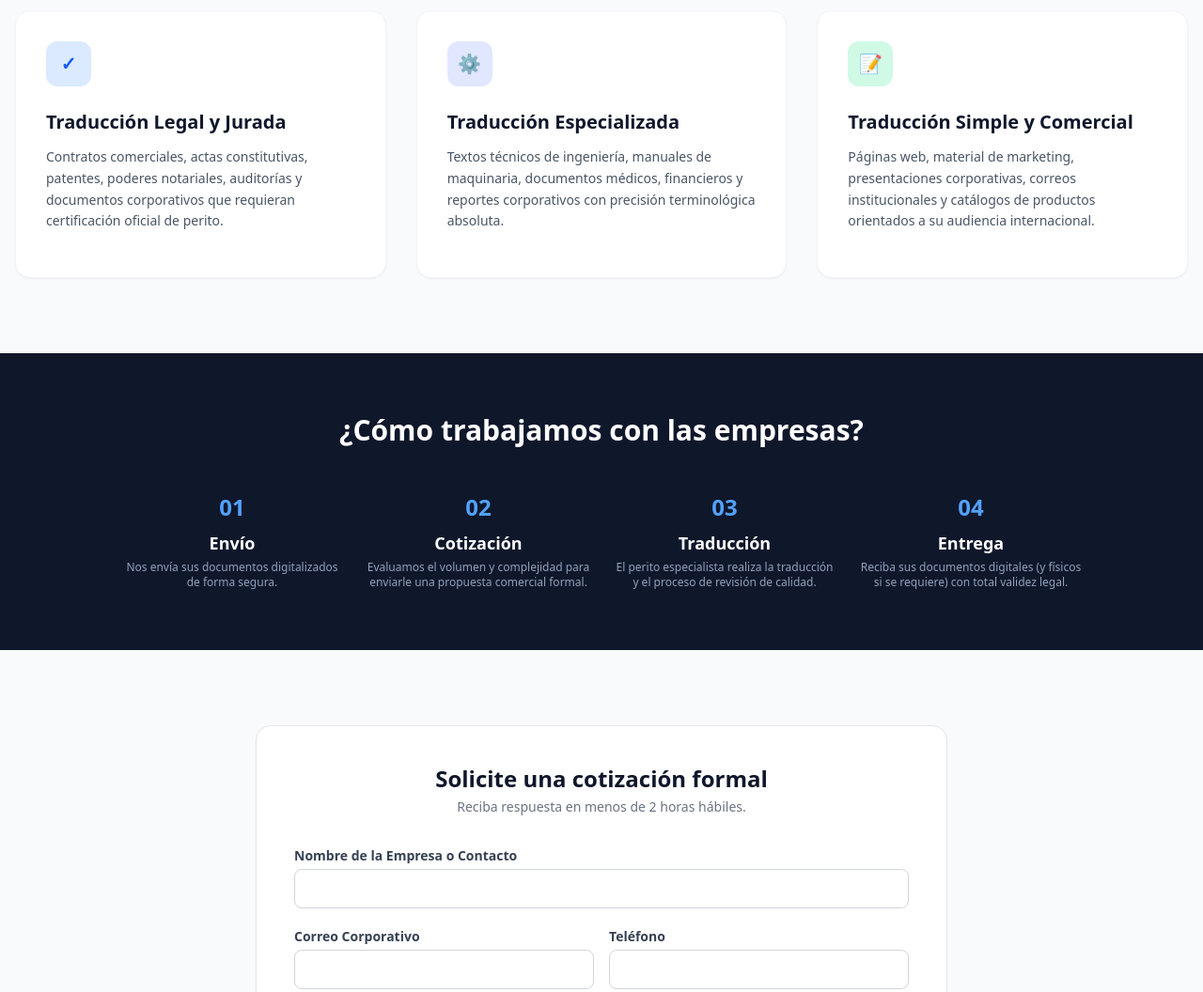
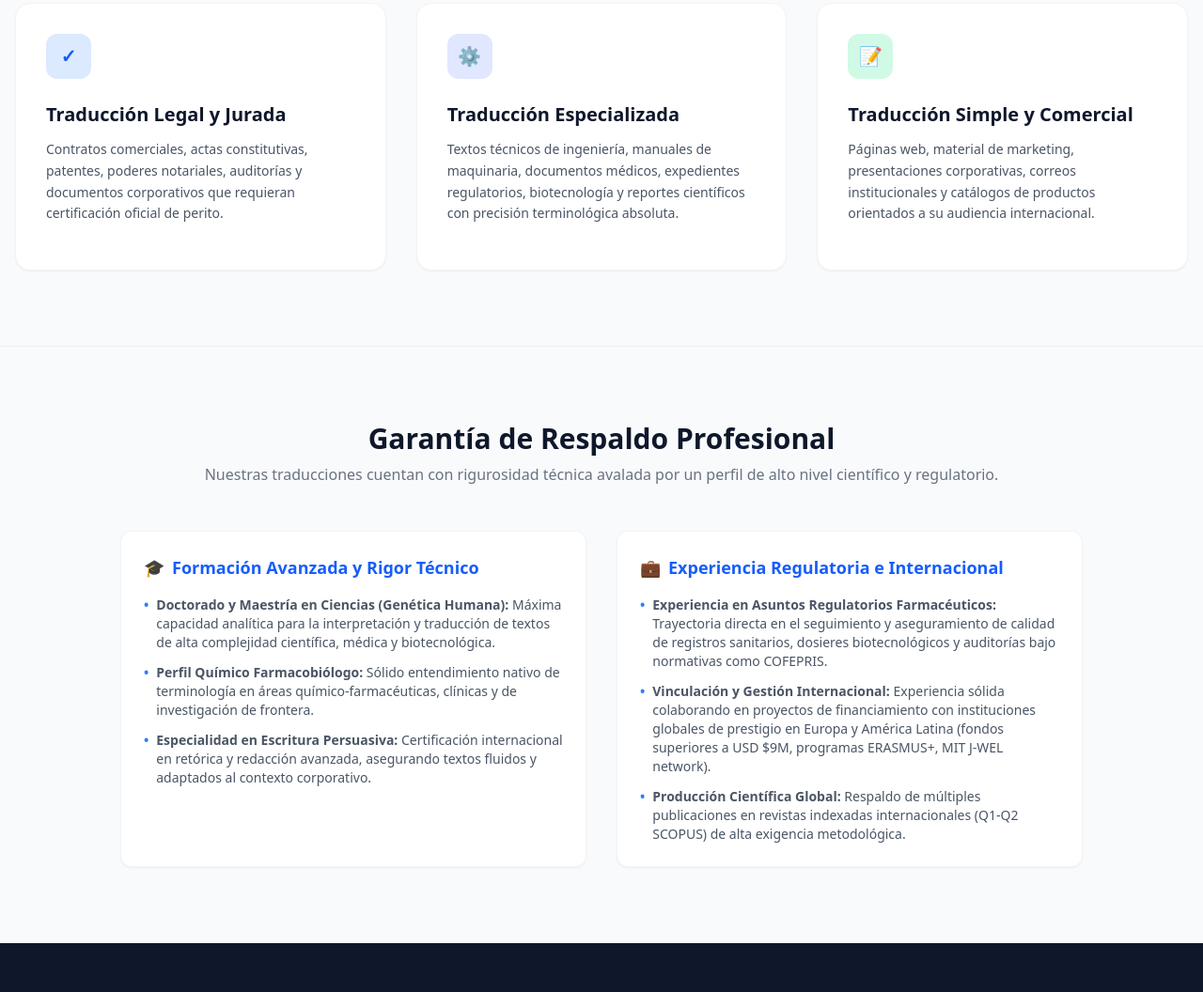
Before and after one commit to fidelcasillas897/traducciones-certificadas2, a plain HTML site: page index.html in a window 1280 px wide. Shown: the part 1044-2100 px from the top of the page at 94% size. Drawn offline with nearby package versions, Linux system fonts and the light colour scheme.

Commit message:
Update index.html

```diff
--- a/index.html
+++ b/index.html
@@ -11,11 +11,13 @@
 
     <!-- Navbar / Encabezado -->
     <header class="bg-white shadow-sm sticky top-0 z-50">
-<div class="flex items-center">
-    <img src="logo.png" alt="Logo Sciatranslate" class="h-12 w-auto object-contain">
-</div>
+        <div class="max-w-7xl mx-auto px-4 py-4 flex justify-between items-center">
+            <div class="flex items-center">
+                <img src="logo.png" alt="Logo Sciatranslate" class="h-12 w-auto object-contain">
+            </div>
             <nav class="hidden md:flex space-x-6 font-medium text-gray-600">
                 <a href="#servicios" class="hover:text-blue-600 transition">Servicios</a>
+                <a href="#perfil" class="hover:text-blue-600 transition">Respaldo Técnico</a>
                 <a href="#proceso" class="hover:text-blue-600 transition">Cómo Funciona</a>
                 <a href="#contacto" class="bg-blue-600 text-white px-4 py-2 rounded-lg hover:bg-blue-700 transition">Cotizar Ahora</a>
             </nav>
@@ -81,7 +83,7 @@
                 <div class="w-12 h-12 bg-indigo-100 rounded-xl flex items-center justify-center text-indigo-600 font-bold text-xl mb-6">⚙️</div>
                 <h3 class="text-xl font-bold text-slate-900 mb-3">Traducción Especializada</h3>
                 <p class="text-gray-600 text-sm leading-relaxed mb-4">
-                    Textos técnicos de ingeniería, manuales de maquinaria, documentos médicos, financieros y reportes corporativos con precisión terminológica absoluta.
+                    Textos técnicos de ingeniería, manuales de maquinaria, documentos médicos, expedientes regulatorios, biotecnología y reportes científicos con precisión terminológica absoluta.
                 </p>
             </div>
             <!-- Servicio 3 -->
@@ -91,6 +93,60 @@
                 <p class="text-gray-600 text-sm leading-relaxed mb-4">
                     Páginas web, material de marketing, presentaciones corporativas, correos institucionales y catálogos de productos orientados a su audiencia internacional.
                 </p>
+            </div>
+        </div>
+    </section>
+
+    <!-- NUEVA SECCIÓN: Respaldo de Perfil Profesional (Información Relativa a tu CV) -->
+    <section id="perfil" class="py-20 bg-slate-50 border-t border-b border-gray-200/50 px-4">
+        <div class="max-w-5xl mx-auto">
+            <div class="text-center mb-12">
+                <h2 class="text-3xl font-bold text-slate-900">Garantía de Respaldo Profesional</h2>
+                <p class="text-gray-500 mt-2">Nuestras traducciones cuentan con rigurosidad técnica avalada por un perfil de alto nivel científico y regulatorio.</p>
+            </div>
+
+            <div class="grid grid-cols-1 md:grid-cols-2 gap-8">
+                <!-- Columna 1: Formación y Credenciales -->
+                <div class="bg-white p-6 rounded-xl shadow-xs border border-gray-100">
+                    <h3 class="text-lg font-bold text-blue-600 mb-4 flex items-center gap-2">
+                        <span>🎓</span> Formación Avanzada y Rigor Técnico
+                    </h3>
+                    <ul class="space-y-3 text-gray-600 text-sm">
+                        <li class="flex items-start gap-2">
+                            <span class="text-blue-500 font-bold">•</span>
+                            <span><strong>Doctorado y Maestría en Ciencias (Genética Humana):</strong> Máxima capacidad analítica para la interpretación y traducción de textos de alta complejidad científica, médica y biotecnológica.</span>
+                        </li>
+                        <li class="flex items-start gap-2">
+                            <span class="text-blue-500 font-bold">•</span>
+                            <span><strong>Perfil Químico Farmacobiólogo:</strong> Sólido entendimiento nativo de terminología en áreas químico-farmacéuticas, clínicas y de investigación de frontera.</span>
+                        </li>
+                        <li class="flex items-start gap-2">
+                            <span class="text-blue-500 font-bold">•</span>
+                            <span><strong>Especialidad en Escritura Persuasiva:</strong> Certificación internacional en retórica y redacción avanzada, asegurando textos fluidos y adaptados al contexto corporativo.</span>
+                        </li>
+                    </ul>
+                </div>
+
+                <!-- Columna 2: Experiencia Sectorial -->
+                <div class="bg-white p-6 rounded-xl shadow-xs border border-gray-100">
+                    <h3 class="text-lg font-bold text-blue-600 mb-4 flex items-center gap-2">
+                        <span>💼</span> Experiencia Regulatoria e Internacional
+                    </h3>
+                    <ul class="space-y-3 text-gray-600 text-sm">
+                        <li class="flex items-start gap-2">
+                            <span class="text-blue-500 font-bold">•</span>
+                            <span><strong>Experiencia en Asuntos Regulatorios Farmacéuticos:</strong> Trayectoria directa en el seguimiento y aseguramiento de calidad de registros sanitarios, dosieres biotecnológicos y auditorías bajo normativas como COFEPRIS.</span>
+                        </li>
+                        <li class="flex items-start gap-2">
+                            <span class="text-blue-500 font-bold">•</span>
+                            <span><strong>Vinculación y Gestión Internacional:</strong> Experiencia sólida colaborando en proyectos de financiamiento con instituciones globales de prestigio en Europa y América Latina (fondos superiores a USD $9M, programas ERASMUS+, MIT J-WEL network).</span>
+                        </li>
+                        <li class="flex items-start gap-2">
+                            <span class="text-blue-500 font-bold">•</span>
+                            <span><strong>Producción Científica Global:</strong> Respaldo de múltiples publicaciones en revistas indexadas internacionales (Q1-Q2 SCOPUS) de alta exigencia metodológica.</span>
+                        </li>
+                    </ul>
+                </div>
             </div>
         </div>
     </section>
@@ -166,10 +222,22 @@
         </div>
     </section>
 
-    <!-- Footer -->
-    <footer class="bg-gray-100 text-gray-500 text-center py-8 text-sm border-t border-gray-200">
-        <p>&copy; 2026 Traducciones Certificadas. Todos los derechos reservados.</p>
-        <p class="text-xs text-gray-400 mt-1">Servicios profesionales para firmas legales, de ingeniería, comercio exterior y particulares.</p>
+    <!-- Footer / Pie de página con Domicilio -->
+    <footer class="bg-gray-100 text-gray-500 py-12 text-sm border-t border-gray-200">
+        <div class="max-w-6xl mx-auto px-4 grid grid-cols-1 md:grid-cols-2 gap-8 text-center md:text-left">
+            <div>
+                <p class="font-bold text-slate-800 text-base mb-2">Traducciones Certificadas & Especializadas</p>
+                <p>&copy; 2026 Todos los derechos reservados.</p>
+                <p class="text-xs text-gray-400 mt-1">Servicios profesionales de alta especialidad para firmas legales, de ingeniería, biotecnología, comercio exterior y corporativos mundiales.</p>
+            </div>
+            <!-- SECCIÓN DEL DOMICILIO -->
+            <div class="text-center md:text-right space-y-1">
+                <p class="font-bold text-slate-800 text-base mb-2">📍 Ubicación Corporativa</p>
+                <p class="text-gray-600"><strong>Domicilio Oficial:</strong> [Av Moctezuma 4756, Mirador del Sol, 45054 Zapopan, Jal.]</p>
+                <p class="text-gray-600">Zapopan, Jalisco, México.</p>
+                <p class="text-xs text-gray-400 pt-2">Atención nacional e internacional con entregas digitales con firma electrónica avanzada o mensajería física.</p>
+            </div>
+        </div>
     </footer>
 
 </body>
```
